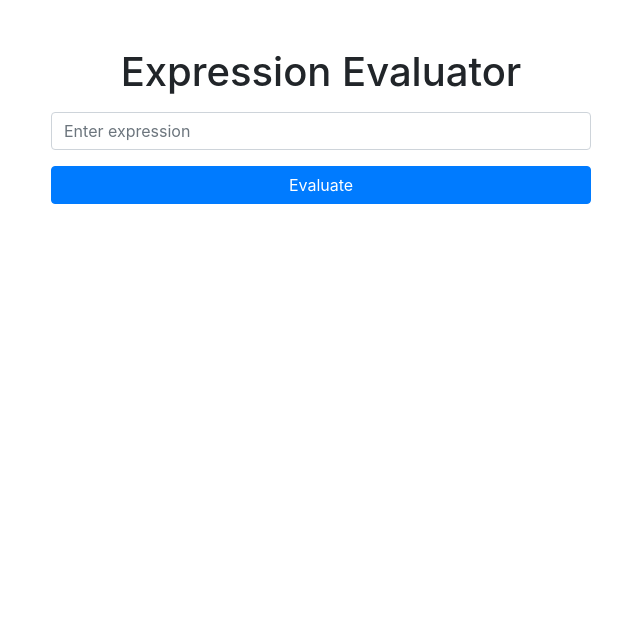
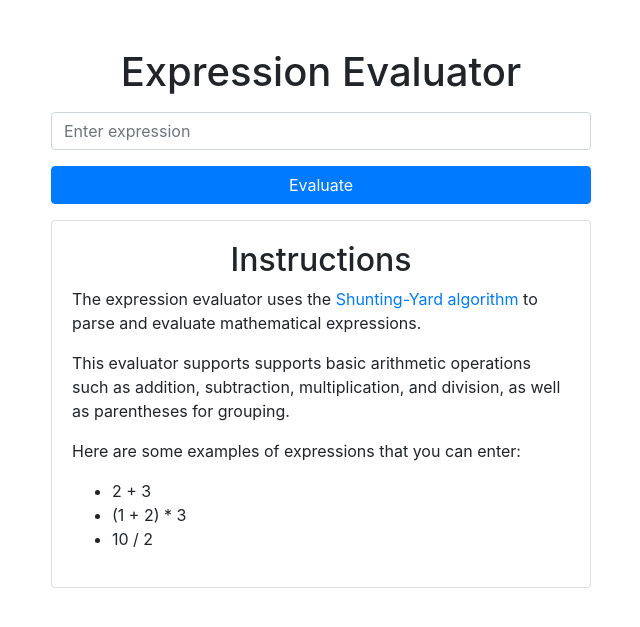
Before and after one commit to saaurenma/Math-Parser, a Flask app: page / in a window 1280 px wide. Shown: the top 627 px of the page, without its empty margins (319-959 px from the left). Run offline with Flask 2, Linux system fonts and the light colour scheme; some libraries are stand-ins or nearby versions.

Commit message:
Add instructions

```diff
--- a/templates/home.html
+++ b/templates/home.html
@@ -12,7 +12,10 @@
               <input type="text" class="form-control" name="expression" placeholder="Enter expression">
             </div>
             <button type="submit" class="btn btn-primary btn-block">Evaluate</button>
+
           </form>
+
+
           {% if result %}
             <div class="expression mt-3 card text-center" >
               <h2>Expression</h2>
@@ -23,8 +26,32 @@
               <p>{{ result }}</p>
             </div>
           {% endif %}
+          <div class="result mt-3 card">
+            <div class="card-body">
+            <h2 style="text-align:center">Instructions</h2>
+
+            <p>
+              The expression evaluator uses the <a href="https://en.wikipedia.org/wiki/Shunting_yard_algorithm">Shunting-Yard algorithm</a>  to parse and evaluate mathematical expressions.
+            </p>
+
+            <p>
+              This evaluator supports supports basic arithmetic operations such as addition, subtraction, multiplication, and division, as well as parentheses for grouping.
+            </p>
+
+            <p>Here are some examples of expressions that you can enter:</p>
+            <ul>
+              <li>2 + 3</li>
+              <li>(1 + 2) * 3</li>
+              <li>10 / 2</li>
+            </ul>
+
+          </div>
+          </div>
+          </div>
+
         </div>
       </div>
     </div>
+
   </body>
 </html>
```
